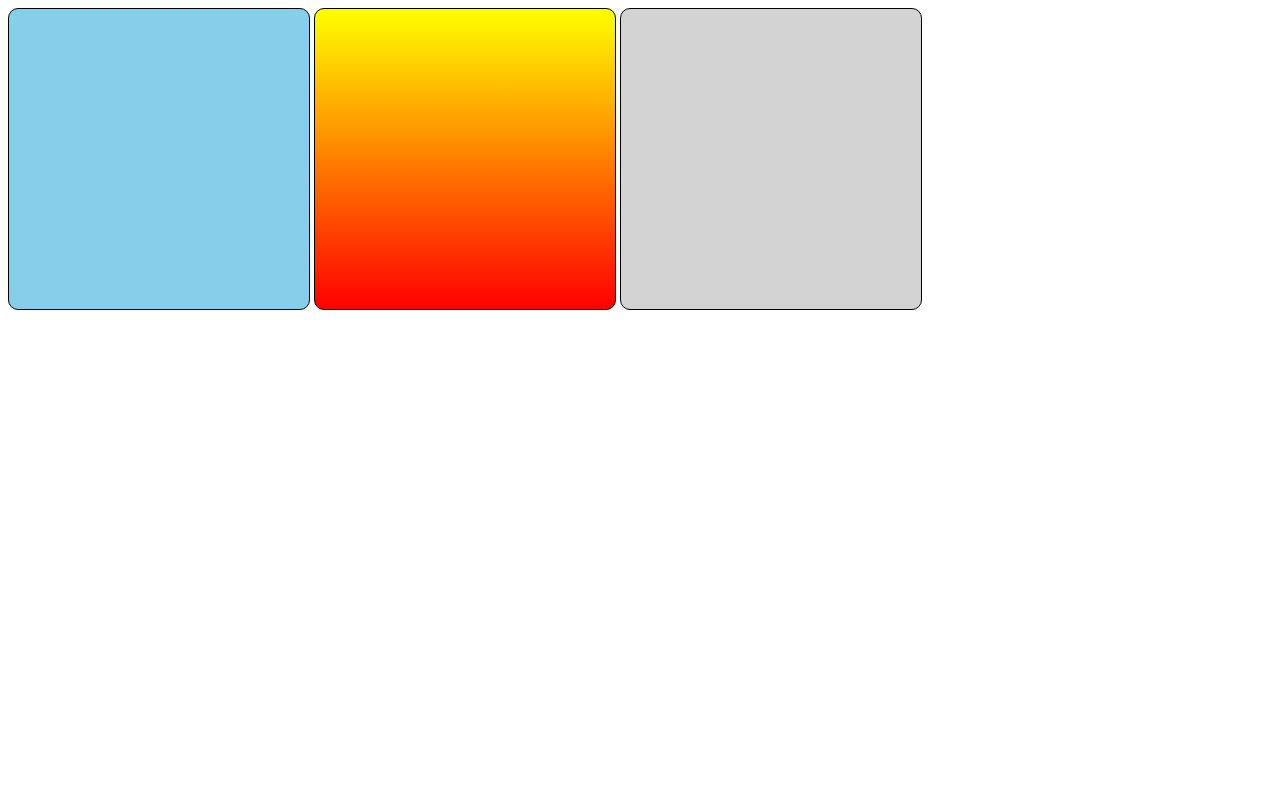
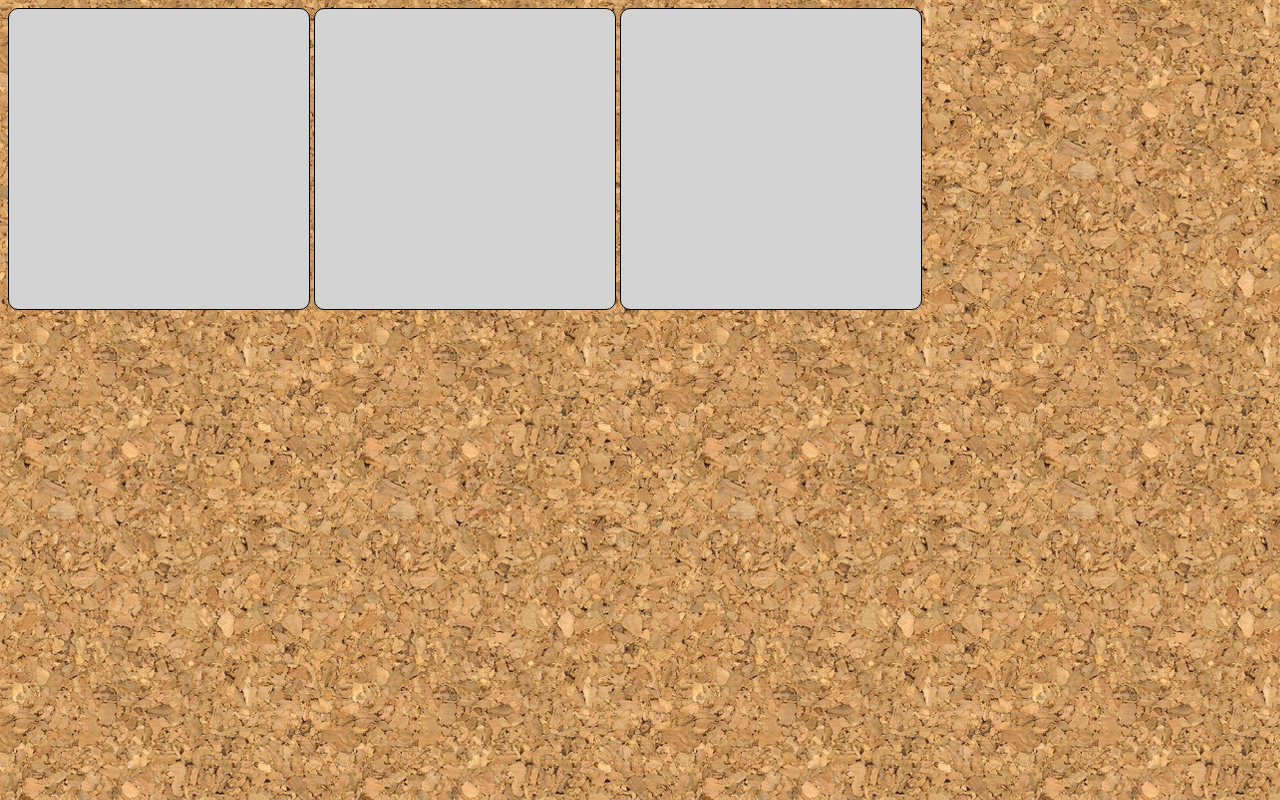
Before and after one commit to kauecavalcante/html-css, a plain HTML site: page modulo 3/fundo001.html in a window 1280 px wide. Drawn offline with Linux system fonts and the light colour scheme.

Commit message:
modulo 3

```diff
--- a/modulo 3/teste de imagem de fundo.html
+++ b/modulo 3/fundo001.html
@@ -1,57 +1,53 @@
 <!DOCTYPE html>
 <html lang="pt-br">
-
 <head>
     <meta charset="UTF-8">
     <meta http-equiv="X-UA-Compatible" content="IE=edge">
     <meta name="viewport" content="width=device-width, initial-scale=1.0">
     <title>Teste de imagem de fundo</title>
+
     <style>
+
         body {
-            background-image: url('modulo 3 imagem/imagens/pattern001.png');
+            background-image: url('img/wallpaper001.jpg');
         }
-
-        div.quadrado {
+        div.Quadrado {
             display: inline-block;
             border: 1px solid black;
             width: 300px;
             height: 300px;
             border-radius: 10px;
-            background-color: lightgrey;
+            background-color: lightgray;
         }
 
-        div#q1 {
+        div#Q1:hover {
             background-color: skyblue;
-            /*colocando cor */
         }
 
-        div#q2 {
+        div#Q2:hover {
             background-image: linear-gradient(to bottom, yellow, red);
-            /* colocando cor em granulado */
         }
 
-        div#q3 {
-            background-image: url('modulo 3 imagem/imagens/pattern003.png');
-            /* colocando foto */
+        div#Q3:hover {
+            background-image: url('img/pattern003.png');
         }
+
+
     </style>
 </head>
-
 <body>
 
-    <div class="quadrado" id="q1">
+    <div class="Quadrado" id="Q1">
 
     </div>
 
-    <div class="quadrado" id="q2">
+    <div class="Quadrado" id="Q2">
 
     </div>
 
-    <div class="quadrado" id="q3">
+    <div class="Quadrado" id="Q3">
 
     </div>
 
-
 </body>
-
 </html>
```
Also changed, not shown: modulo 3/fundo002.html (renamed from modulo 3/teste de aplicação de fundo.html, +6 -5 lines), modulo 3 imagem/imagens/pattern001 - Copia.png (deleted), modulo 3 imagem/imagens/pattern001.png (deleted), modulo 3 imagem/imagens/wallpaper003.jpg (deleted), modulo 3/img/pattern001.png (renamed from modulo 3 imagem/imagens/pattern001 - Copia - Copia.png), modulo 3/img/pattern002.png (renamed from modulo 3 imagem/imagens/pattern002.png), modulo 3/img/pattern003.png (renamed from modulo 3 imagem/imagens/pattern003.png), modulo 3/img/pattern004.png (renamed from modulo 3 imagem/imagens/pattern004.png), modulo 3/img/target001.png (renamed from modulo 3 imagem/imagens/target001.png), modulo 3/img/wallpaper001.jpg (added), modulo 3/img/wallpaper002.jpg (renamed from modulo 3 imagem/imagens/wallpaper002.jpg), modulo 3/img/wallpaper003.jpg (renamed from modulo 3 imagem/imagens/wallpaper003 - Copia.jpg), modulo 3/img/wallpaper004.jpg (renamed from modulo 3 imagem/imagens/wallpaper004.jpg), modulo 3/img/wallpaper005.jpg (renamed from modulo 3 imagem/imagens/wallpaper005.jpg), 1 more files.
